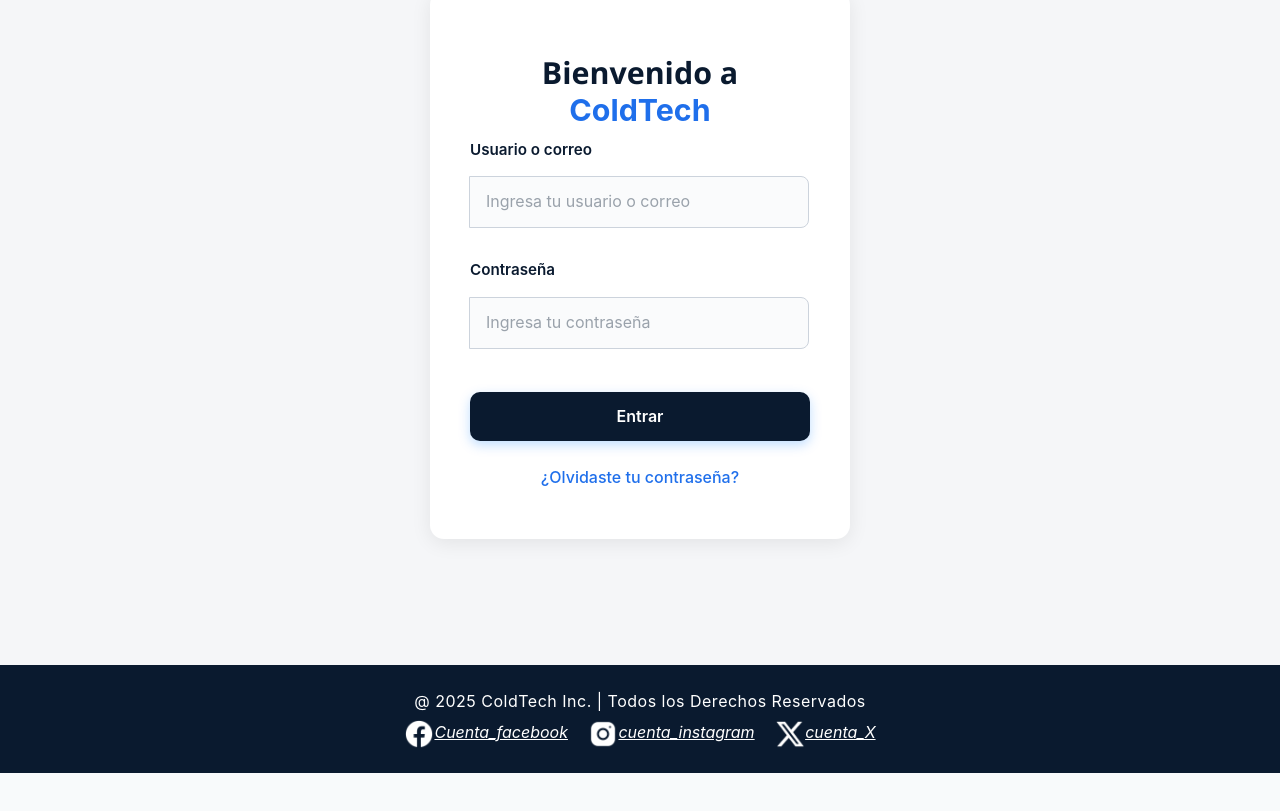
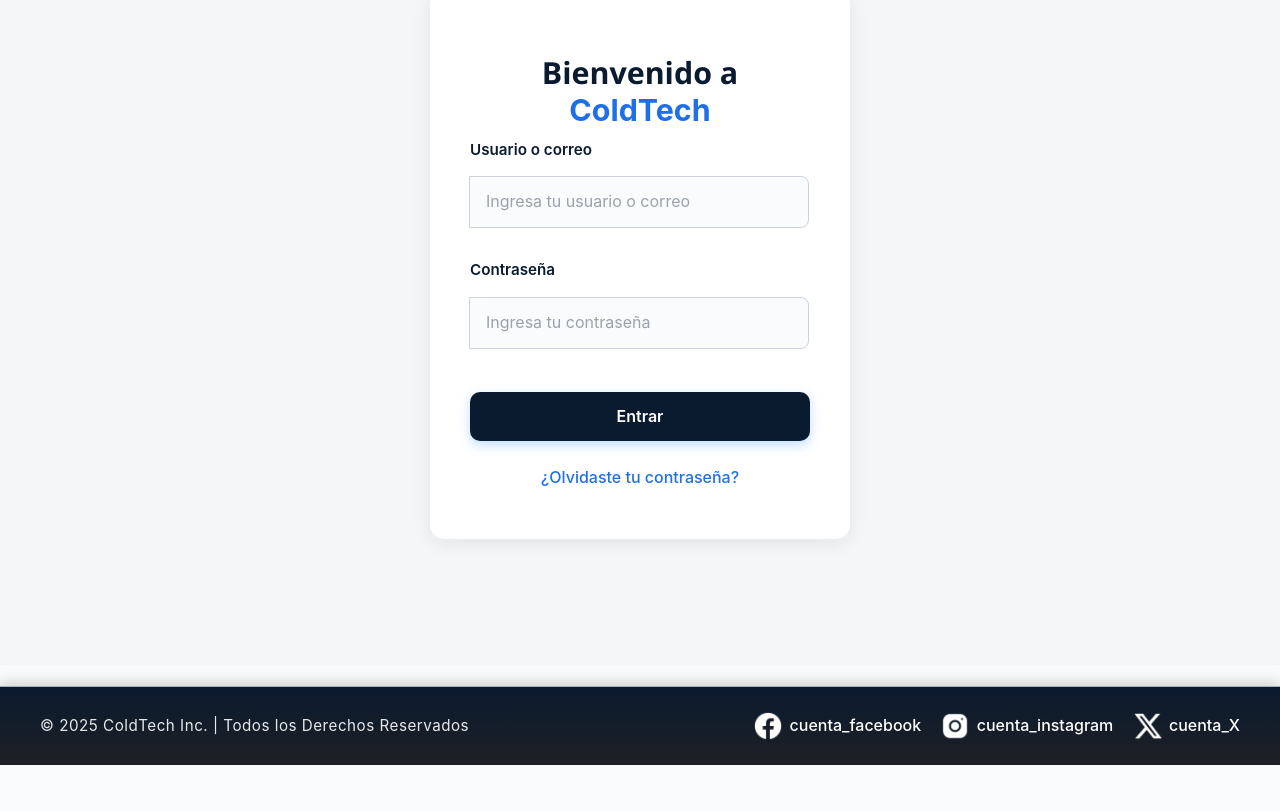
Before and after one commit to maherrerap/tecnologia_ecommerce, a plain HTML site: page pages/login.html in a window 1280 px wide. Shown: the part 135-946 px from the top of the page. After the commit the page ends 900 px from the top, so only its background shows below. Drawn offline with nearby package versions, Linux system fonts and the light colour scheme.

Commit message:
push login

```diff
--- a/pages/login.html
+++ b/pages/login.html
@@ -37,13 +37,27 @@
     </div>
 </section>
 
-<footer class="text-center p-4" style="background-color: #0A1A2F; color: white;">
-    <p class="mb-1" id="texto_footer">@ 2025 ColdTech Inc. | Todos los Derechos Reservados</p>
-    <a href="#" class="text-white me-3"><img src="../images/facebook.png" alt="facebook" height="30"><i
-            class="bi bi-facebook">Cuenta_facebook</i></a>
-    <a href="#" class="text-white me-3"><img src="../images/instagram.png" alt="instagram" height="30"><i
-            class="bi bi-instagram">cuenta_instagram</i></a>
-    <a href="#" class="text-white"><img src="../images/X_logo.png" alt="X_logo" height="30"><i class="bi bi-twitter-x">cuenta_X</i></a>
+<!-- Footer -->
+<footer class="footer-coldtech">
+    <div class="footer-container">
+        <div class="footer-left">
+            <p id="texto_footer">© 2025 ColdTech Inc. | Todos los Derechos Reservados</p>
+        </div>
+        <div class="footer-right">
+            <a href="#" class="footer-social">
+                <img src="../images/facebook.png" alt="facebook" height="30">
+                <span>cuenta_facebook</span>
+            </a>
+            <a href="#" class="footer-social">
+                <img src="../images/instagram.png" alt="instagram" height="30">
+                <span>cuenta_instagram</span>
+            </a>
+            <a href="#" class="footer-social">
+                <img src="../images/X_logo.png" alt="X_logo" height="30">
+                <span>cuenta_X</span>
+            </a>
+        </div>
+    </div>
 </footer>
 
 <!-- SCRIPTS -->
```
